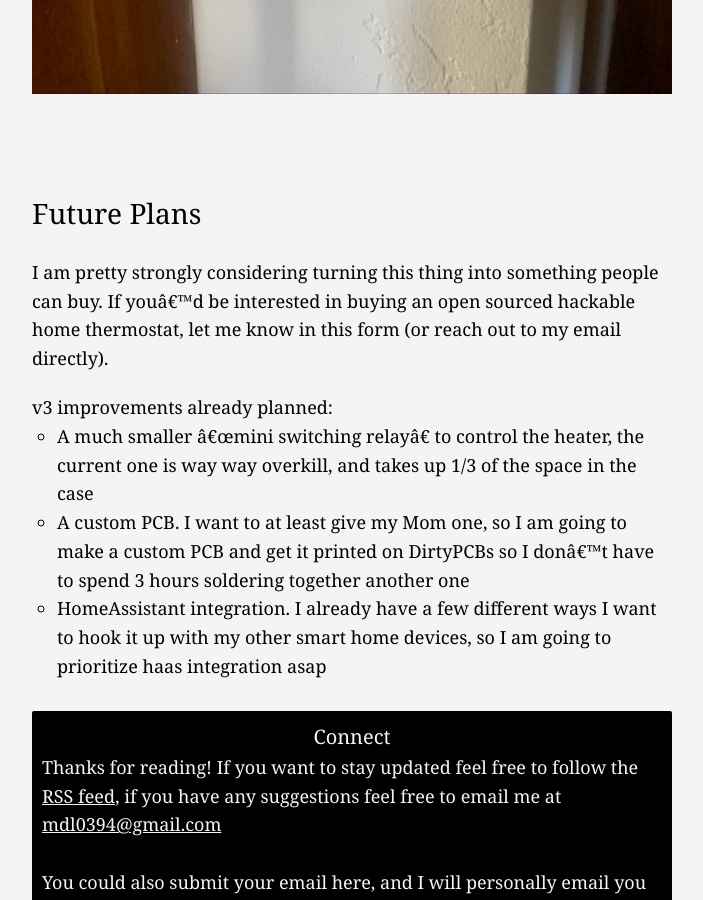
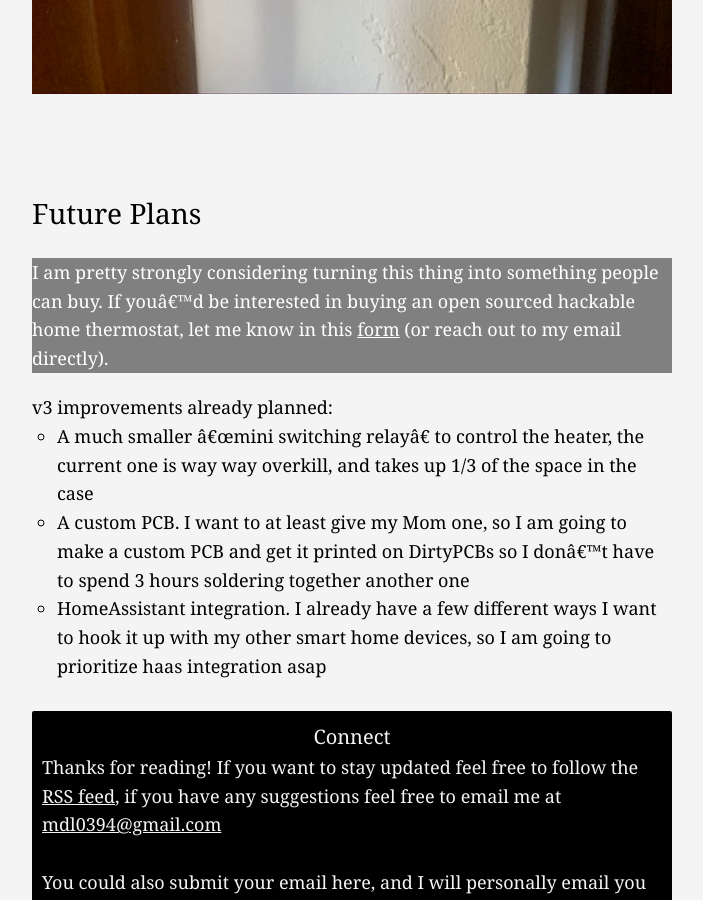
Before and after one commit to frenchie4111/frenchie4111.github.io, a Jekyll site: the page built from _posts/2020-12-31-Thermostat-v2.md, in a window 1280 px wide and 900 px high, scrolled down 8878 px. Shown: the whole window, without its empty margins (288-991 px from the left). Built offline with Jekyll 4.4.1, drawn with Linux system fonts in a browser that asks for light colours; nearby versions of some CDN libraries; some of the changed text lies outside the part shown.

Commit message:
v2 basically finished

```diff
--- a/_posts/2020-12-31-Thermostat-v2.md
+++ b/_posts/2020-12-31-Thermostat-v2.md
@@ -9,8 +9,8 @@ layout: post_plain
 
 The v1 post did really well, thank you guys for reading about it. I had a few more days in vacation, and wasn't quite satisfied with the v1, so I decided to make some more updates.
 
-{: style="background-color: light-gray;"}
-I am considering taking the steps to make this into something that I can sell to you. If you'd be interested in buying a hackable thermostat, let me know in this form here.
+{: style="background-color: gray; color: white;"}
+I am considering taking the steps to make this into something that I can sell to you. If you'd be interested in buying a hackable thermostat, let me know in this form [here](https://docs.google.com/forms/d/e/1FAIpQLSePJdT7qP9IMAK_TZLCWFs1sodBei73pinnji0GxVe9dMl8Zg/viewform).
 
 <br/>
 
@@ -102,7 +102,8 @@ The only thing left to do was install it. I am honestly a bit disappointed that
 
 ## Future Plans
 
-I am pretty strongly considering turning this thing into something people can buy. If you'd be interested in buying an open sourced hackable home thermostat, let me know in this form (or reach out to my email directly).
+{: style="background-color: gray; color: white;"}
+I am pretty strongly considering turning this thing into something people can buy. If you'd be interested in buying an open sourced hackable home thermostat, let me know in this [form](https://docs.google.com/forms/d/e/1FAIpQLSePJdT7qP9IMAK_TZLCWFs1sodBei73pinnji0GxVe9dMl8Zg/viewform) (or reach out to my email directly).
 
 v3 improvements already planned:
 
```
